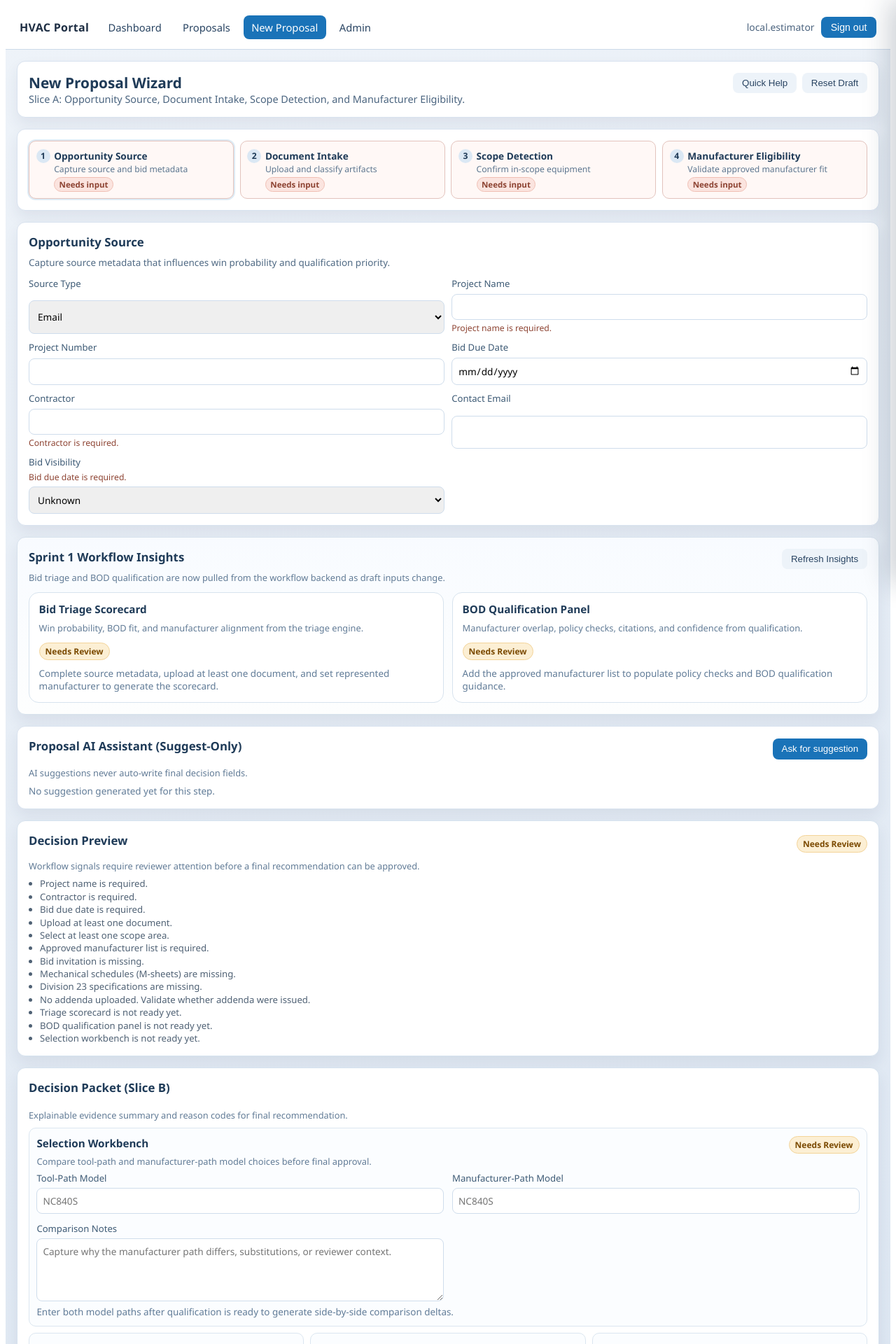
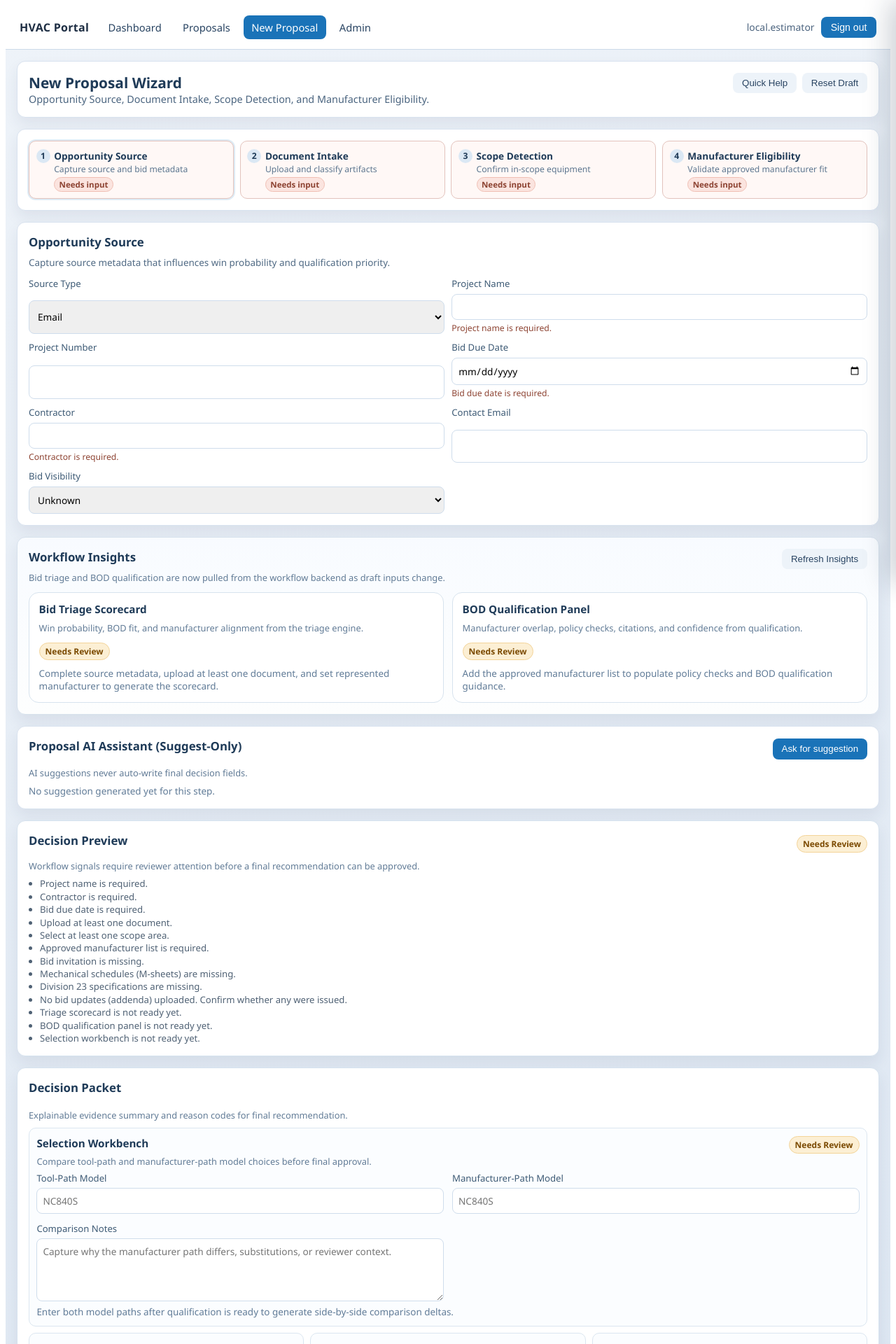
Before and after one commit to stevethomas15977/hvac, an Angular app in the folder frontend/hvac/: page /app/proposals/new in a window 1280 px wide. Shown: the top 1920 px of the page at 70% size. Built offline with nearby package versions, Linux system fonts and the light colour scheme.

Commit message:
Refine proposal wizard copy and validation placement

```diff
--- a/frontend/hvac/src/app/pages/proposal-wizard.service.ts
+++ b/frontend/hvac/src/app/pages/proposal-wizard.service.ts
@@ -753,7 +753,7 @@ export class ProposalWizardService {
       missingEvidence.push('Division 23 specifications are missing.');
     }
     if (!docs.some((item) => item.type === 'addendum')) {
-      missingEvidence.push('No addenda uploaded. Validate whether addenda were issued.');
+      missingEvidence.push('No bid updates (addenda) uploaded. Confirm whether any were issued.');
     }
 
     const representedManufacturer = current.eligibility.representedManufacturer.trim();
--- a/frontend/hvac/src/app/pages/proposals-new-wizard.component.ts
+++ b/frontend/hvac/src/app/pages/proposals-new-wizard.component.ts
@@ -19,7 +19,7 @@ type HelpTopic = 'source' | 'documents' | 'scope' | 'eligibility';
       <header class="wizard-header panel">
         <div>
           <h1>New Proposal Wizard</h1>
-          <p>Slice A: Opportunity Source, Document Intake, Scope Detection, and Manufacturer Eligibility.</p>
+          <p>Opportunity Source, Document Intake, Scope Detection, and Manufacturer Eligibility.</p>
           <p class="inline-message" *ngIf="service.restoredFromDraft()">Draft restored from browser autosave.</p>
         </div>
         <div class="header-actions">
@@ -85,6 +85,7 @@ type HelpTopic = 'source' | 'documents' | 'scope' | 'eligibility';
             <label>
               Bid Due Date
               <input type="date" [ngModel]="state().source.bidDueDate" (ngModelChange)="service.updateSourceField('bidDueDate', $event)" />
+              <small class="field-error" *ngIf="showFieldError(0, 'bid due date')">Bid due date is required.</small>
             </label>
             <label>
               Contractor
@@ -97,7 +98,6 @@ type HelpTopic = 'source' | 'documents' | 'scope' | 'eligibility';
             </label>
             <label>
               Bid Visibility
-              <small class="field-error" *ngIf="showFieldError(0, 'bid due date')">Bid due date is required.</small>
               <select [ngModel]="state().source.bidVisibility" (ngModelChange)="service.updateSourceField('bidVisibility', $event)">
                 <option value="unknown">Unknown</option>
                 <option value="open_bid">Open Bid</option>
@@ -186,7 +186,7 @@ type HelpTopic = 'source' | 'documents' | 'scope' | 'eligibility';
       <section class="panel workflow-panel">
         <div class="workflow-head">
           <div>
-            <h2>Sprint 1 Workflow Insights</h2>
+            <h2>Workflow Insights</h2>
             <p class="muted">Bid triage and BOD qualification are now pulled from the workflow backend as draft inputs change.</p>
           </div>
           <button type="button" class="ghost" (click)="refreshWorkflowInsights()">Refresh Insights</button>
@@ -328,7 +328,7 @@ type HelpTopic = 'source' | 'documents' | 'scope' | 'eligibility';
       </section>
 
       <section class="panel packet-panel">
-        <h2>Decision Packet (Slice B)</h2>
+        <h2>Decision Packet</h2>
         <p class="muted">Explainable evidence summary and reason codes for final recommendation.</p>
 
         <article class="packet-card selection-workbench-card">
@@ -574,7 +574,7 @@ type HelpTopic = 'source' | 'documents' | 'scope' | 'eligibility';
       <footer class="panel nav-panel">
         <button type="button" class="ghost" (click)="goPrevious()" [disabled]="currentStep() === 0">Back</button>
         <div class="step-status">
-          <div>Step {{ currentStep() + 1 }} of {{ steps.length }} (Slice A)</div>
+          <div>Step {{ currentStep() + 1 }} of {{ steps.length }}</div>
           <div class="step-warning" *ngIf="currentStepIssues().length > 0">{{ currentStepIssues()[0] }}</div>
         </div>
         <button type="button" (click)="goNext()" [disabled]="currentStep() === steps.length - 1 || !canAdvanceFromCurrentStep()">Next</button>
```
